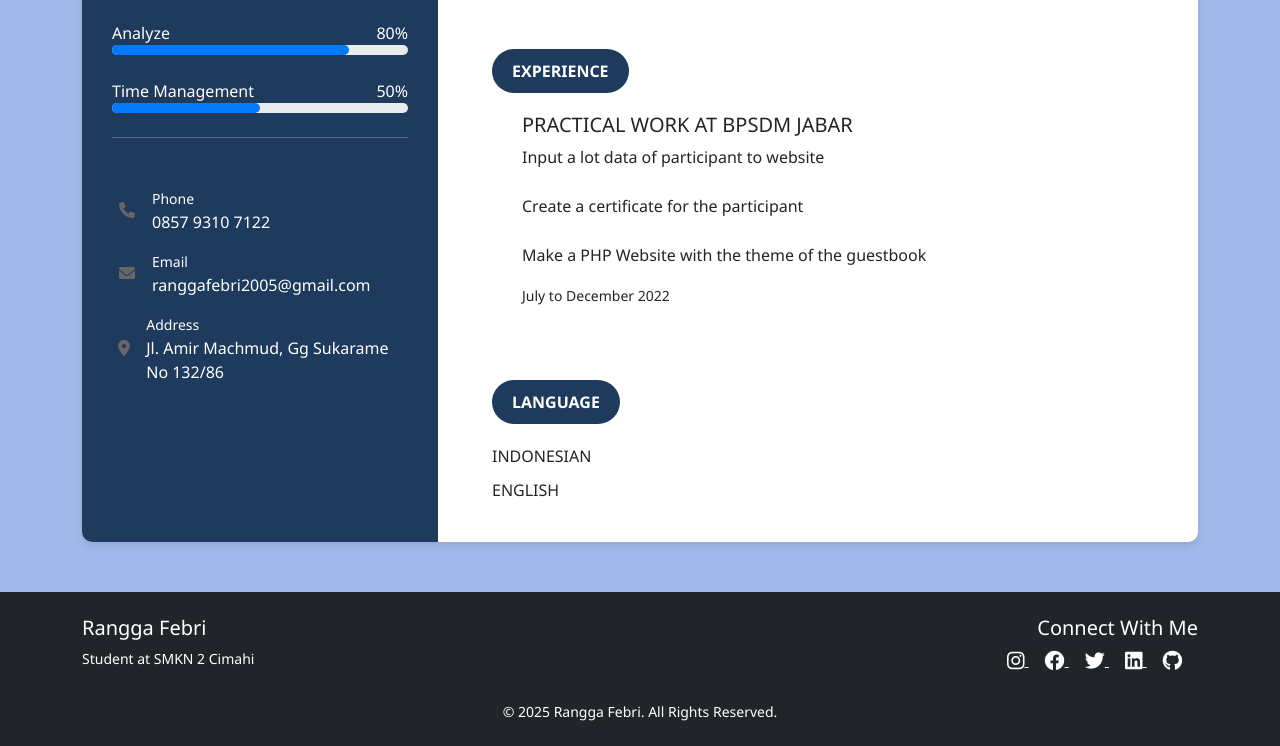
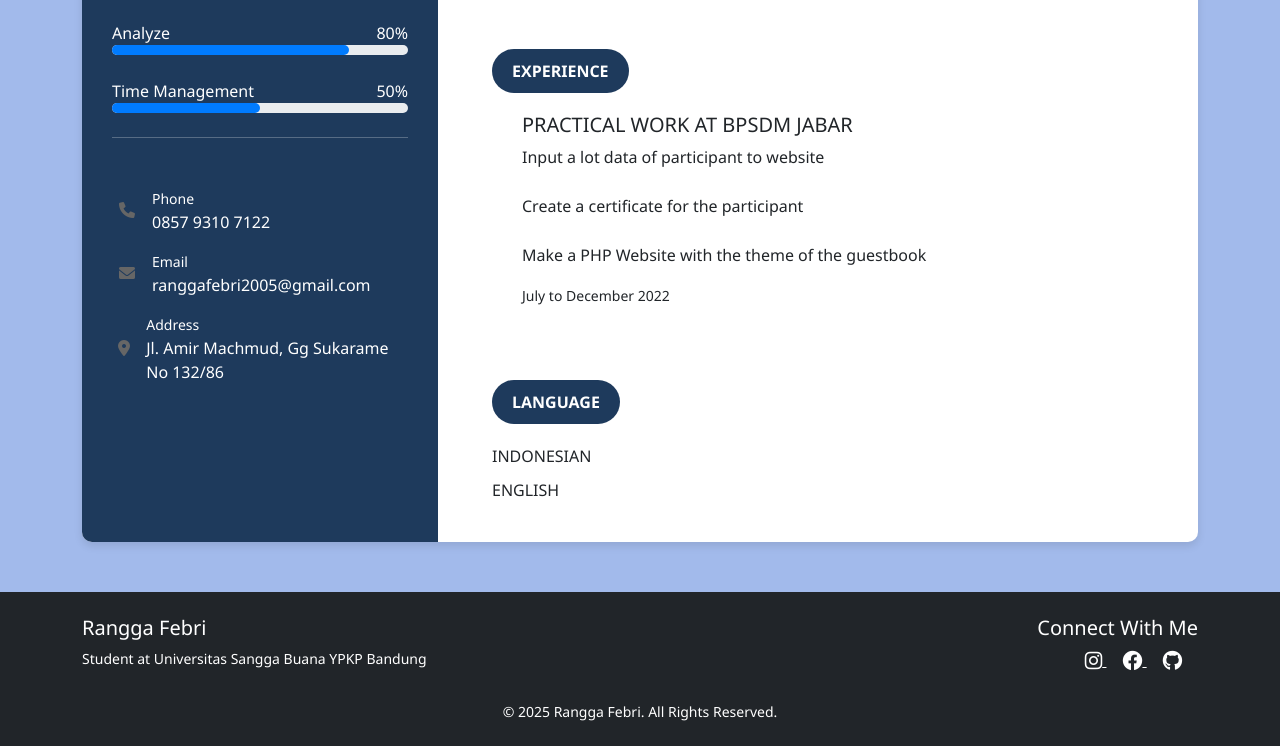
Before and after one commit to rgxkenzoo/utsparudy, a plain HTML site: page index.html in a window 1280 px wide. Shown: the part 443-1189 px from the top of the page. Drawn offline with nearby package versions, Linux system fonts and the light colour scheme.

Commit message:
Update index.html

```diff
--- a/index.html
+++ b/index.html
@@ -282,25 +282,19 @@
             <div class="row">
                 <div class="col-md-6">
                     <h5>Rangga Febri</h5>
-                    <p class="small">Student at SMKN 2 Cimahi</p>
+                    <p class="small">Student at Universitas Sangga Buana YPKP Bandung</p>
                 </div>
                 <div class="col-md-6">
                     <div class="social-media text-md-end">
                         <h5>Connect With Me</h5>
                         <div class="mt-2">
-                            <a href="#" class="text-white me-3" title="Instagram">
+                            <a href="https://www.instagram.com/masgerrr_/" class="text-white me-3" title="Instagram">
                                 <i class="fab fa-instagram fa-lg"></i>
                             </a>
-                            <a href="#" class="text-white me-3" title="Facebook">
+                            <a href="https://www.facebook.com/rangga.febriansyah.71" class="text-white me-3" title="Facebook">
                                 <i class="fab fa-facebook fa-lg"></i>
                             </a>
-                            <a href="#" class="text-white me-3" title="Twitter">
-                                <i class="fab fa-twitter fa-lg"></i>
-                            </a>
-                            <a href="#" class="text-white me-3" title="LinkedIn">
-                                <i class="fab fa-linkedin fa-lg"></i>
-                            </a>
-                            <a href="#" class="text-white me-3" title="GitHub">
+                            <a href="https://github.com/rgxkenzoo" class="text-white me-3" title="GitHub">
                                 <i class="fab fa-github fa-lg"></i>
                             </a>
                         </div>
```
